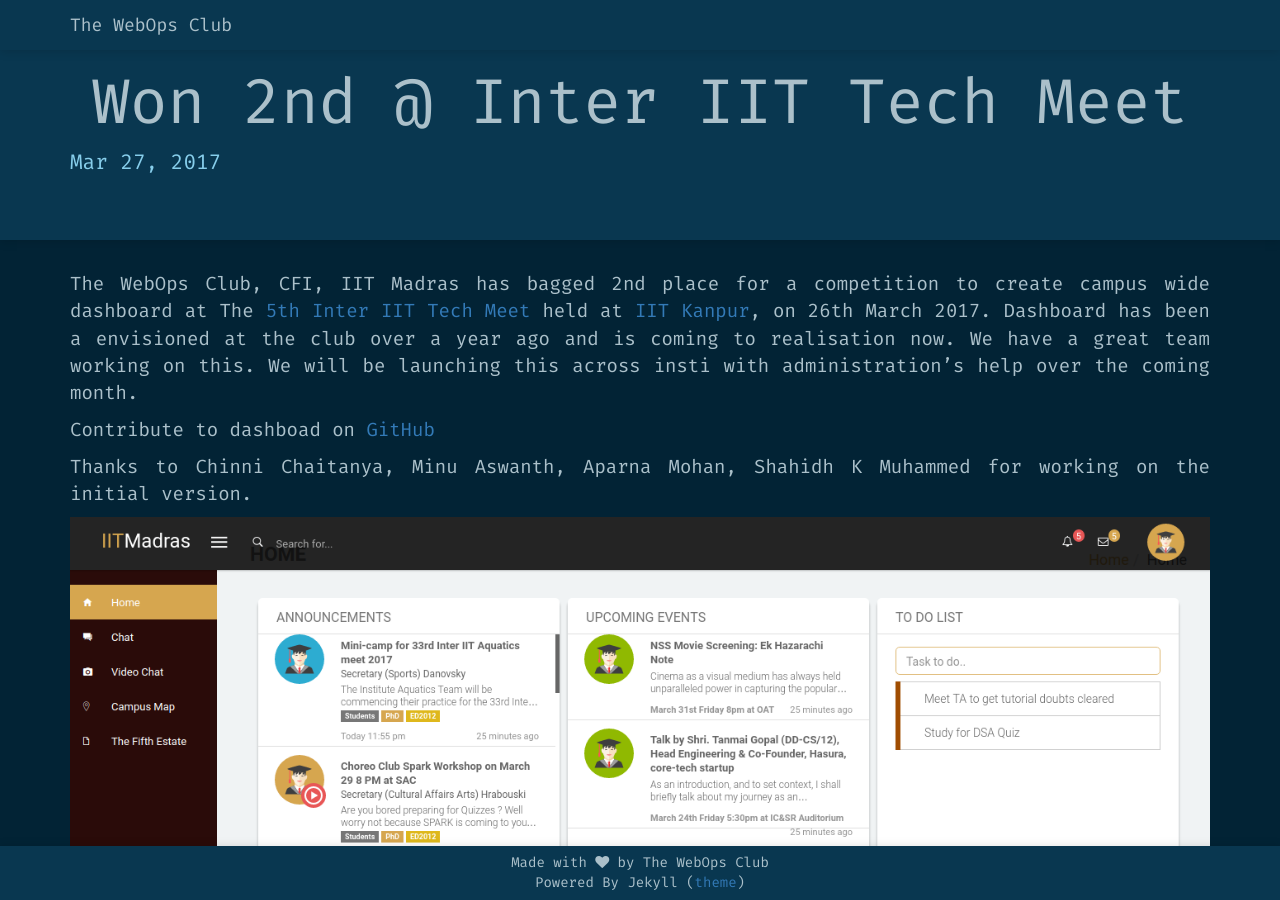
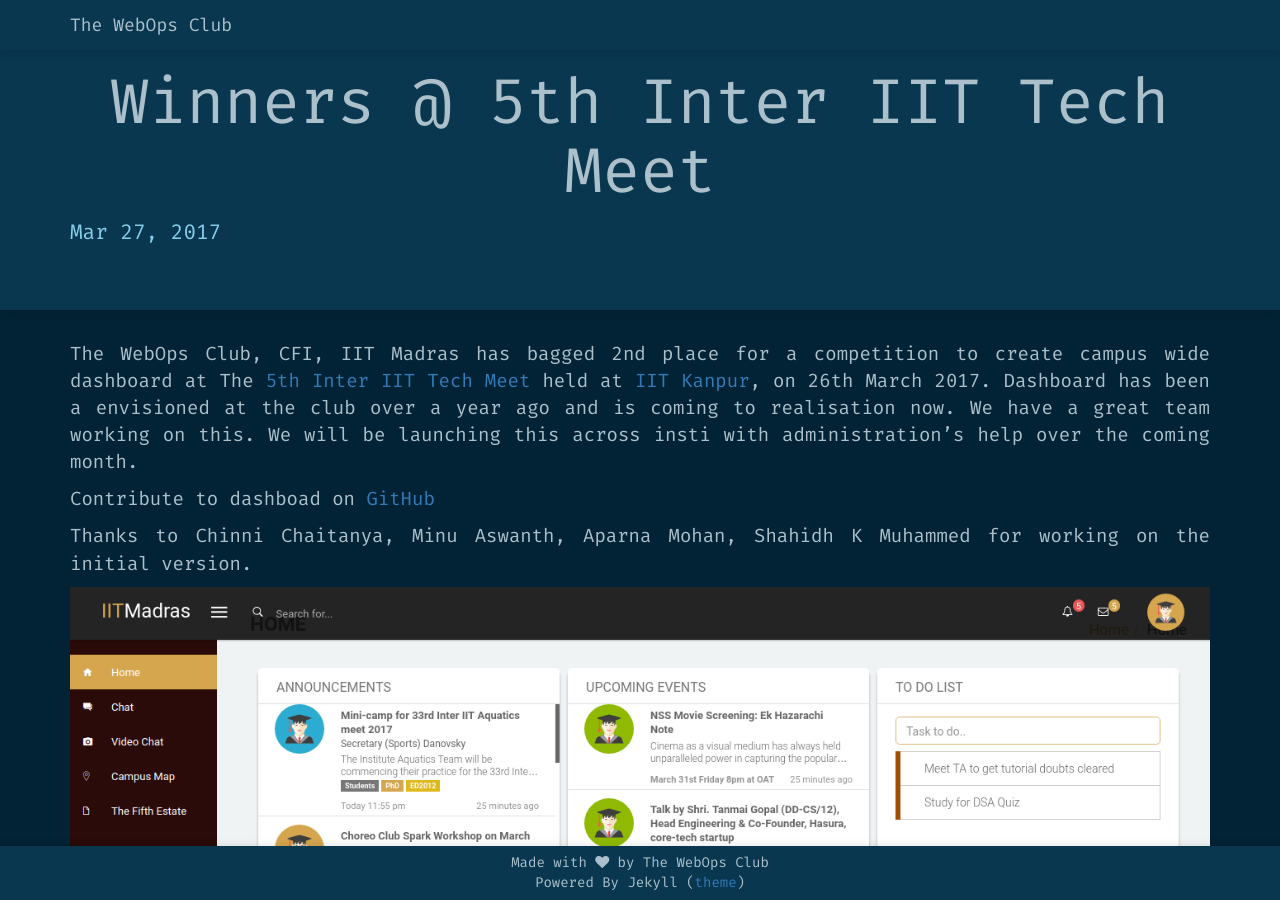
Before and after one commit to The-WebOps-Club/the-webops-club.github.io, a Jekyll site: the page built from _posts/2017-03-27-dashboard-2nd-place-at-inter-iit-kanpur.markdown, in a window 1280 px wide and 900 px high. Built offline with Jekyll 4.4.1, drawn with Linux system fonts in a browser that asks for light colours; nearby versions of some CDN libraries; some web fonts are replaced; comment, search, counter and statistics services are not loaded.

Commit message:
Update 2017-03-27-dashboard-2nd-place-at-inter-iit-kanpur.markdown

```diff
--- a/_posts/2017-03-27-dashboard-2nd-place-at-inter-iit-kanpur.markdown
+++ b/_posts/2017-03-27-dashboard-2nd-place-at-inter-iit-kanpur.markdown
@@ -1,6 +1,6 @@
 ---
 layout:     post
-title:      "Won 2nd @ Inter IIT Tech Meet"
+title:      "Winners @ 5th Inter IIT Tech Meet"
 comments:   true
 date:       2017-03-27 10:20:00 +0530
 categories: news
```
